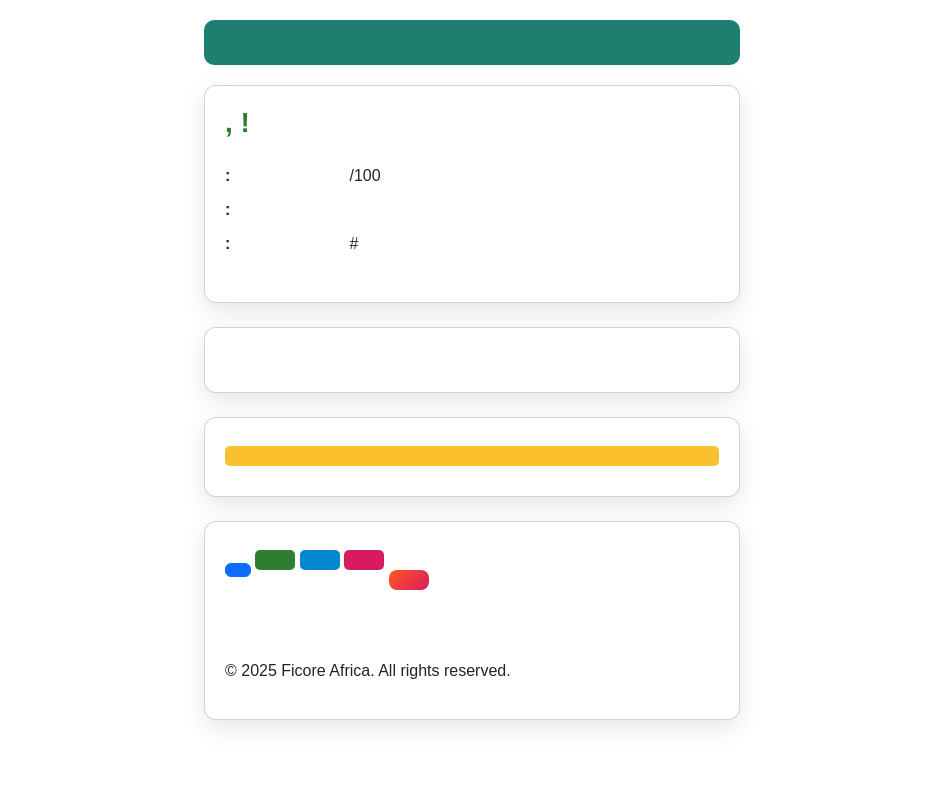
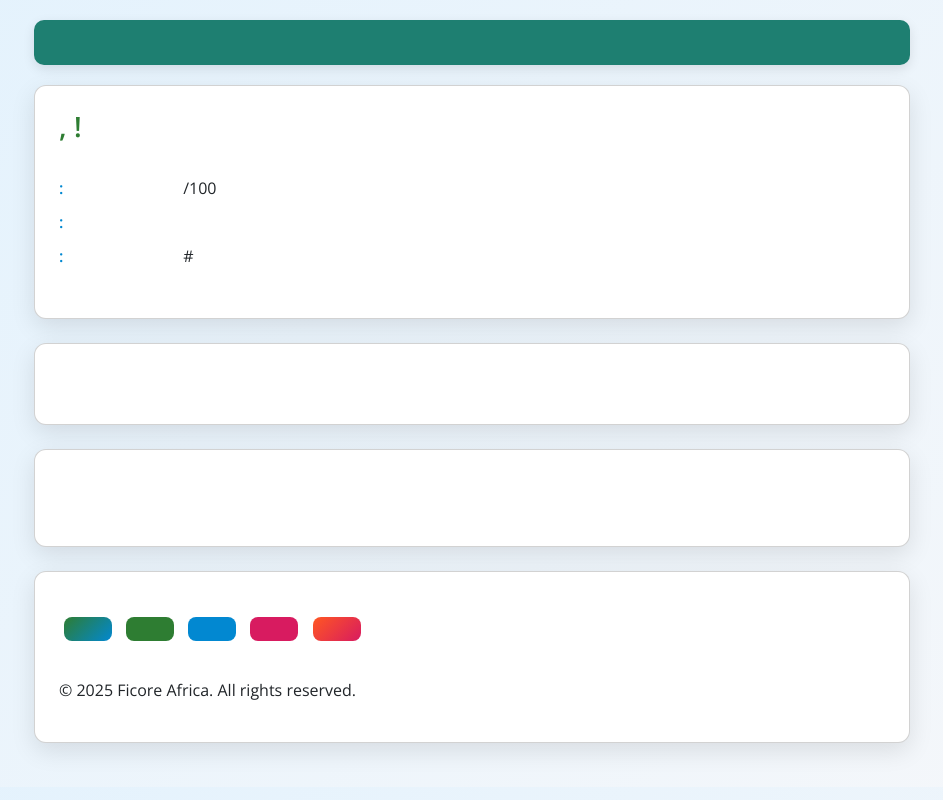
Before and after one commit to Muhammad-Sani1/FFTS, a Python web app: template templates/health_score_dashboard.html in a window 1280 px wide. Shown: the whole page, without its empty margins (168-1111 px from the left). Run offline with Jinja, Linux system fonts and the light colour scheme; the template is opened without the code that fills it, so the values that code supplies are empty.

Commit message:
Update health_score_dashboard.html

```diff
--- a/templates/health_score_dashboard.html
+++ b/templates/health_score_dashboard.html
@@ -6,22 +6,30 @@
     <meta name="description" content="Track your financial health with Ficore Africa. See your score, earn badges, and get smart insights.">
     <meta name="keywords" content="ficore africa, financial health, dashboard, Africa SME finance, smart insights">
     <meta name="author" content="Ficore Africa">
-    <title>Ficore Africa - {{ translations['Your Financial Health Dashboard'] }}</title>
+    <title>{{ translations['Your Financial Health Dashboard'] }}</title>
     <link href="{{ url_for('static', filename='css/bootstrap.min.css') }}" rel="stylesheet">
+    <link href="https://fonts.googleapis.com/css2?family=Open+Sans:wght@300;400;600&display=swap" rel="stylesheet">
+    <link rel="stylesheet" href="https://cdnjs.cloudflare.com/ajax/libs/font-awesome/6.4.0/css/all.min.css">
+    <link rel="icon" href="{{ url_for('static', filename='favicon.ico') }}" type="image/x-icon">
     <style>
         body {
-            font-family: Arial, sans-serif;
-            color: #333;
-            max-width: 600px;
-            margin: 0 auto;
+            font-family: 'Open Sans', sans-serif;
+            background: linear-gradient(135deg, #E3F2FD, #F5F7FA);
+            margin: 0;
             padding: 20px;
+            box-sizing: border-box;
+        }
+        .container {
+            max-width: 900px;
+            margin: auto;
         }
         .header {
-            background-color: #1E7F71;
+            background: #1E7F71;
             padding: 20px;
             border-radius: 10px;
             text-align: center;
             margin-bottom: 20px;
+            box-shadow: 0 4px 12px rgba(0, 0, 0, 0.1);
         }
         .header h2 {
             color: #FFFFFF;
@@ -38,11 +46,16 @@
             border-radius: 12px;
             box-shadow: 0 8px 24px rgba(0, 0, 0, 0.1);
             margin-bottom: 1.5rem;
-            padding: 1.25rem;
+            padding: 1.5rem;
+            transition: transform 0.3s ease;
+        }
+        .card:hover {
+            transform: translateY(-5px);
         }
         h3 {
             color: #2E7D32;
             font-weight: 600;
+            margin-bottom: 1rem;
         }
         ul {
             list-style-type: none;
@@ -50,10 +63,12 @@
         }
         li {
             margin-bottom: 10px;
+            font-size: 1rem;
         }
         li strong {
             display: inline-block;
             width: 120px;
+            color: #0288D1;
         }
         .badge {
             display: inline-block;
@@ -64,37 +79,123 @@
             margin: 5px;
             font-size: 0.9rem;
         }
-        a {
-            display: inline-block;
-            padding: 10px 20px;
-            text-decoration: none;
-            border-radius: 5px;
-            font-size: 0.9rem;
-            margin-bottom: 10px;
+        .btn-primary {
+            background: linear-gradient(135deg, #2E7D32, #0288D1);
+            border: none;
+            padding: 12px 24px;
+            font-weight: 600;
+            border-radius: 8px;
+            font-size: 1rem;
+            color: white;
+            transition: transform 0.2s ease, box-shadow 0.2s ease;
+            margin: 5px;
         }
-        .course-link {
-            background-color: #FBC02D;
-            color: #333;
+        .btn-primary:hover {
+            transform: scale(1.05);
+            background: linear-gradient(135deg, #1B5E20, #01579B);
+            box-shadow: 0 6px 16px rgba(0, 0, 0, 0.3);
         }
-        .feedback-link {
-            background-color: #2E7D32;
+        .btn-secondary {
+            background: linear-gradient(135deg, #1DA1F2, #0d47a1);
+            border: none;
+            padding: 12px 24px;
+            font-weight: 600;
+            border-radius: 8px;
+            font-size: 1rem;
             color: white;
+            transition: transform 0.2s ease, box-shadow 0.2s ease;
+            margin: 5px;
         }
-        .waitlist-link {
-            background-color: #0288D1;
+        .btn-secondary:hover {
+            transform: scale(1.05);
+            box-shadow: 0 6px 16px rgba(0, 0, 0, 0.3);
+        }
+        .btn-feedback {
+            background: #2E7D32;
+            border: none;
+            padding: 12px 24px;
+            font-weight: 600;
+            border-radius: 8px;
+            font-size: 1rem;
             color: white;
+            transition: transform 0.2s ease, box-shadow 0.2s ease;
+            margin: 5px;
         }
-        .consultancy-link {
-            background-color: #D81B60;
+        .btn-feedback:hover {
+            transform: scale(1.05);
+            background: #1B5E20;
+            box-shadow: 0 6px 16px rgba(0, 0, 0, 0.3);
+        }
+        .btn-waitlist {
+            background: #0288D1;
+            border: none;
+            padding: 12px 24px;
+            font-weight: 600;
+            border-radius: 8px;
+            font-size: 1rem;
             color: white;
+            transition: transform 0.2s ease, box-shadow 0.2s ease;
+            margin: 5px;
         }
-        .share-button {
+        .btn-waitlist:hover {
+            transform: scale(1.05);
+            background: #01579B;
+            box-shadow: 0 6px 16px rgba(0, 0, 0, 0.3);
+        }
+        .btn-consultancy {
+            background: #D81B60;
+            border: none;
+            padding: 12px 24px;
+            font-weight: 600;
+            border-radius: 8px;
+            font-size: 1rem;
+            color: white;
+            transition: transform 0.2s ease, box-shadow 0.2s ease;
+            margin: 5px;
+        }
+        .btn-consultancy:hover {
+            transform: scale(1.05);
+            background: #AD1457;
+            box-shadow: 0 6px 16px rgba(0, 0, 0, 0.3);
+        }
+        .btn-share {
             background: linear-gradient(135deg, #FF5722, #D81B60);
             border: none;
-            padding: 10px 20px;
+            padding: 12px 24px;
+            font-weight: 600;
+            border-radius: 8px;
+            font-size: 1rem;
+            color: white;
+            transition: transform 0.2s ease, box-shadow 0.2s ease;
+            margin: 5px;
+        }
+        .btn-share:hover {
+            transform: scale(1.05);
+            box-shadow: 0 6px 16px rgba(0, 0, 0, 0.3);
+        }
+        .chart-container {
+            margin-top: 1rem;
+            text-align: center;
+        }
+        .alert {
+            border-radius: 8px;
             font-weight: 500;
-            border-radius: 8px;
-            color: white;
+            margin-bottom: 1rem;
+        }
+        @media (max-width: 600px) {
+            .container {
+                padding: 10px;
+            }
+            .card {
+                padding: 1rem;
+            }
+            .btn-primary, .btn-secondary, .btn-feedback, .btn-waitlist, .btn-consultancy, .btn-share {
+                font-size: 0.9rem;
+                padding: 10px 20px;
+            }
+            li strong {
+                width: 100px;
+            }
         }
     </style>
 </head>
@@ -137,18 +238,23 @@
         </div>
 
         <div class="card">
-            <h3>{{ translations['Recommended Learning'] }}</h3>
-            <a href="{{ course_url }}" class="course-link">{{ course_title }}</a>
+            <h3>{{ translations['Your Financial Insights'] }}</h3>
+            <div class="chart-container">
+                {{ chart_html | safe }}
+            </div>
+            <div class="chart-container">
+                {{ comparison_chart_html | safe }}
+            </div>
         </div>
 
         <div class="card">
-            <h3>{{ translations['Whats Next'] }}</h3>
+            <h3>{{ translations['What\'s Next'] }}</h3>
             <p>
                 <a href="{{ url_for('index') }}" class="btn btn-primary">{{ translations['Back to Home'] }}</a>
-                <a href="{{ FEEDBACK_FORM_URL }}" class="feedback-link">{{ translations['Provide Feedback'] }}</a>
-                <a href="{{ WAITLIST_FORM_URL }}" class="waitlist-link">{{ translations['Join Waitlist'] }}</a>
-                <a href="{{ CONSULTANCY_FORM_URL }}" class="consultancy-link">{{ translations['Book Consultancy'] }}</a>
-                <button class="share-button" id="share-button">{{ translations['Share Your Results'] }}</button>
+                <a href="https://forms.gle/1g1FVulyf7ZvvXr7G0q7hAKwbGJMxV4blpjBuqrSjKzQ" class="btn btn-feedback">{{ translations['Provide Feedback'] }}</a>
+                <a href="https://forms.gle/17e0XYcp-z3hCl0I-j2JkHoKKJrp4PfgujsK8D7uqNxo" class="btn btn-waitlist">{{ translations['Join Waitlist'] }}</a>
+                <a href="https://forms.gle/1TKvlT7OTvNS70YNd8DaPpswvqd9y7hKydxKr07gpK9A" class="btn btn-consultancy">{{ translations['Book Consultancy'] }}</a>
+                <button class="btn btn-share" id="share-button">{{ translations['Share Your Results'] }}</button>
             </p>
             <p>{{ translations['Contact Us'] }} <a href="mailto:ficore.ai.africa@gmail.com">{{ translations['Click to Email'] }}</a> {{ translations['for support'] }}</p>
             <p>© 2025 Ficore Africa. All rights reserved.</p>
```
